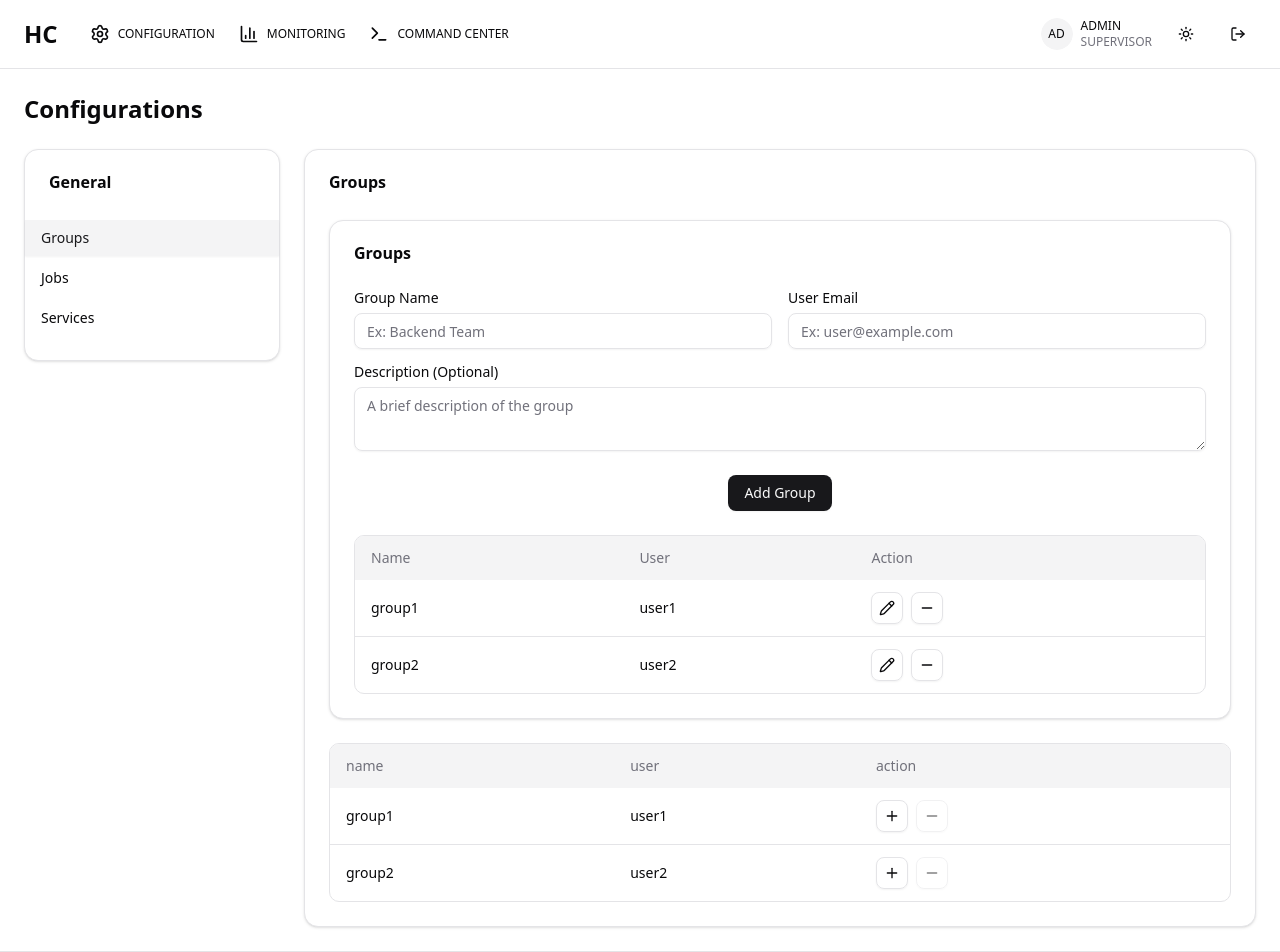
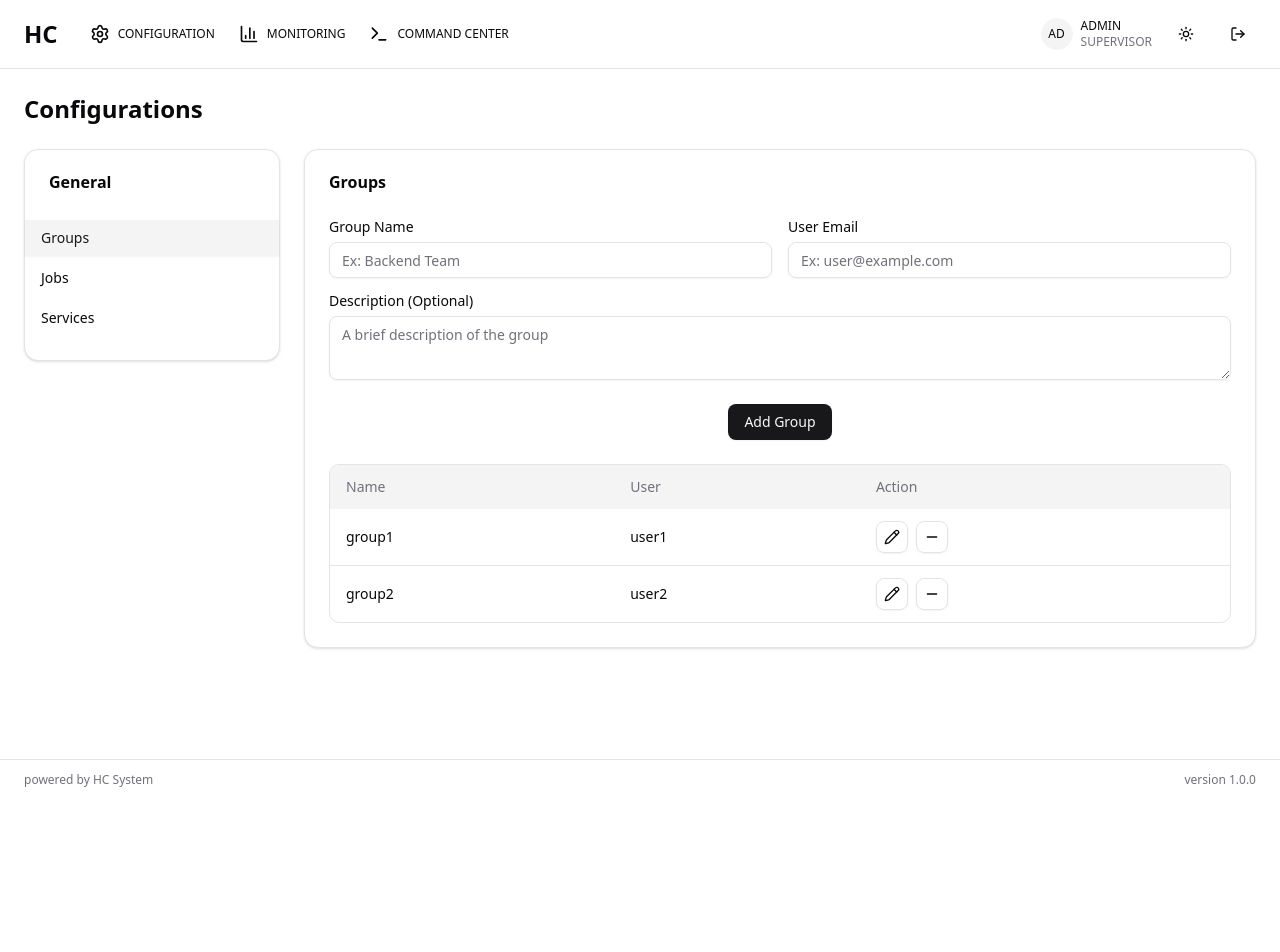
Before and after one commit to EoBryanDev/health-check-system, a Next.js app in the folder front/: page /v1/configs in a window 1280 px wide. Shown: the top 952 px of the page. After the commit the page ends 800 px from the top, so only its background shows below. Built offline with nearby package versions, Linux system fonts and the light colour scheme.

Commit message:
fix: adjusting configs view

```diff
--- a/front/src/pages/ConfigMain.tsx
+++ b/front/src/pages/ConfigMain.tsx
@@ -1,24 +1,22 @@
-"use client"
+"use client";
 
+import { GroupsForm } from "@/components/group-form";
+import { JobsForm } from "@/components/job-form";
 import { LoadingState } from "@/components/loading";
+import { ServicesForm } from "@/components/service-form";
 import { Button } from "@/components/ui/button";
 import { Card, CardContent, CardHeader, CardTitle } from "@/components/ui/card";
 import { useGroupsQuery } from "@/hooks/queries/use-group-data";
 import { useJobsQuery } from "@/hooks/queries/use-job-data";
 import { useServicesQuery } from "@/hooks/queries/use-service-data";
-import { IGroup, IJob, IService } from "@/interfaces/IConfigurations";
 import { useState } from "react";
-import { Minus, Plus } from "lucide-react";
-import { GroupsForm } from "@/components/group-form";
-import { JobsForm } from "@/components/job-form";
-import { ServicesForm } from "@/components/service-form";
 
 export default function ConfigMain() {
   const [activeSection, setActiveSection] = useState("Groups");
 
-  const { data: groupsData, isLoading: groupIsLoading } = useGroupsQuery();
-  const { data: jobsData, isLoading: jobIsLoading } = useJobsQuery();
-  const { data: servicesData, isLoading: serviceIsLoading } = useServicesQuery();
+  const { isLoading: groupIsLoading } = useGroupsQuery();
+  const { isLoading: jobIsLoading } = useJobsQuery();
+  const { isLoading: serviceIsLoading } = useServicesQuery();
 
   const renderForm = () => {
     switch (activeSection) {
@@ -30,32 +28,6 @@ export default function ConfigMain() {
         return <ServicesForm />;
       default:
         return null;
-    }
-  };
-
-  const getCurrentData = () => {
-    switch (activeSection) {
-      case "Groups":
-        return groupsData;
-      case "Jobs":
-        return jobsData;
-      case "Services":
-        return servicesData;
-      default:
-        return [];
-    }
-  };
-
-  const getTableColumns = () => {
-    switch (activeSection) {
-      case "Groups":
-        return ["name", "user", "action"];
-      case "Jobs":
-        return ["name", "group", "request_limit", "action"];
-      case "Services":
-        return ["name", "url", "action"];
-      default:
-        return [];
     }
   };
 
@@ -114,60 +86,7 @@ export default function ConfigMain() {
 
         {/* Main Content */}
         <div className="flex-1">
-          <Card>
-            <CardHeader>
-              <CardTitle>{activeSection}</CardTitle>
-            </CardHeader>
-            <CardContent className="space-y-6">
-              {/* Renderiza o formulário apropriado */}
-              {renderForm()}
-
-              {/* Tabela de Dados */}
-              <div className="border rounded-lg overflow-hidden">
-                <div className="overflow-x-auto">
-                  <table className="w-full">
-                    <thead className="bg-muted">
-                      <tr>
-                        {getTableColumns().map((column) => (
-                          <th key={column} className="px-4 py-3 text-left text-sm font-medium text-muted-foreground">
-                            {column}
-                          </th>
-                        ))}
-                      </tr>
-                    </thead>
-                    <tbody className="divide-y">
-                      {getCurrentData()?.map((item: any) => (
-                        <tr key={item.id} className="hover:bg-muted/50">
-                          <td className="px-4 py-3 text-sm">{item.name}</td>
-                          <td className="px-4 py-3 text-sm">
-                            {activeSection === "Groups" && (item as IGroup).user}
-                            {activeSection === "Jobs" && (item as IJob).group}
-                            {activeSection === "Services" && (item as IService).url}
-                          </td>
-                          {activeSection === "Jobs" && <td className="px-4 py-3 text-sm">1000mb</td>}
-                          <td className="px-4 py-3">
-                            <div className="flex gap-2">
-                              <Button size="sm" variant="outline" className="w-8 h-8 p-0 bg-transparent">
-                                <Plus className="w-4 h-4" />
-                              </Button>
-                              <Button
-                                size="sm"
-                                variant="outline"
-                                className="w-8 h-8 p-0 bg-transparent"
-                                disabled={true}
-                              >
-                                <Minus className="w-4 h-4" />
-                              </Button>
-                            </div>
-                          </td>
-                        </tr>
-                      ))}
-                    </tbody>
-                  </table>
-                </div>
-              </div>
-            </CardContent>
-          </Card>
+          {renderForm()}
         </div>
       </div>
     </div>
```
